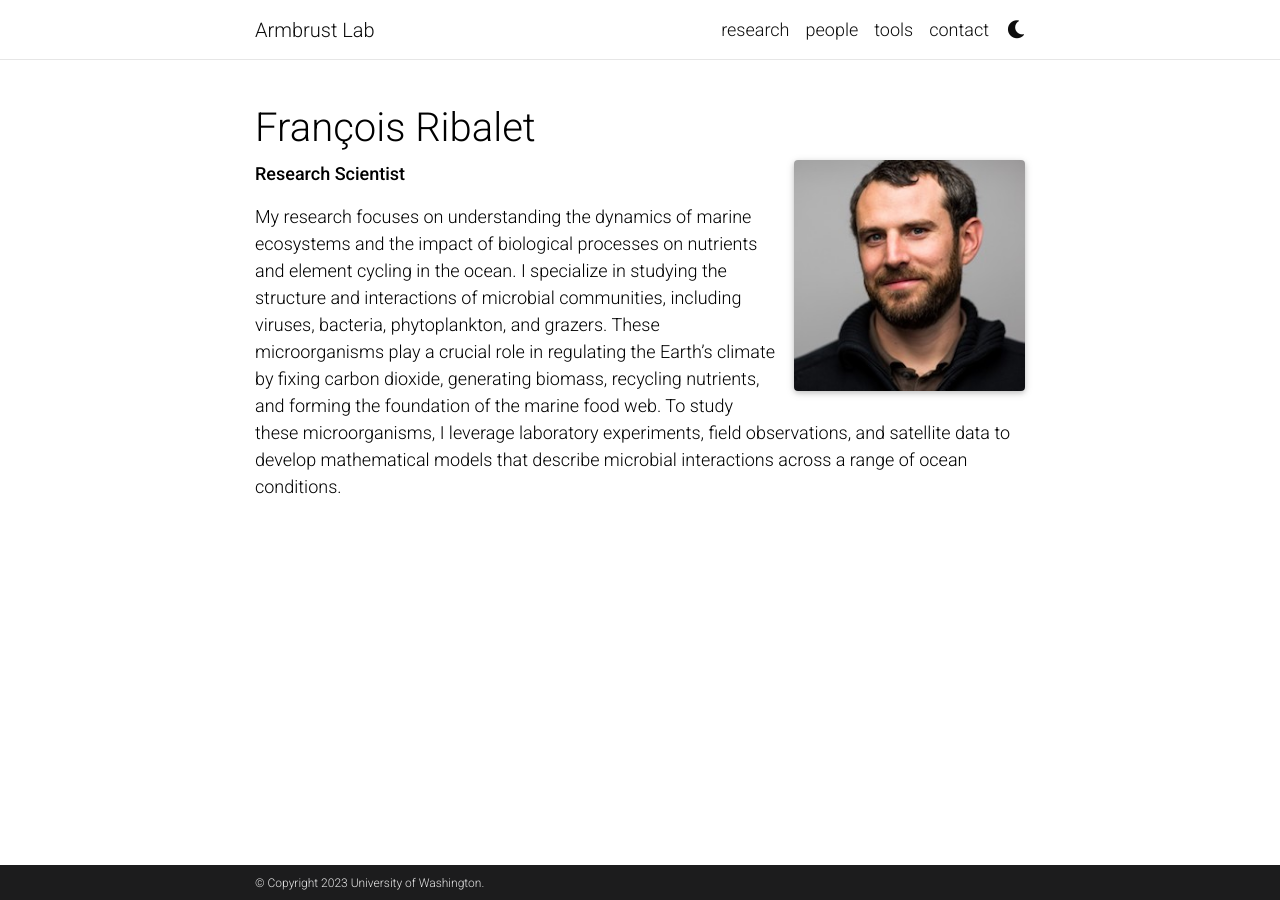
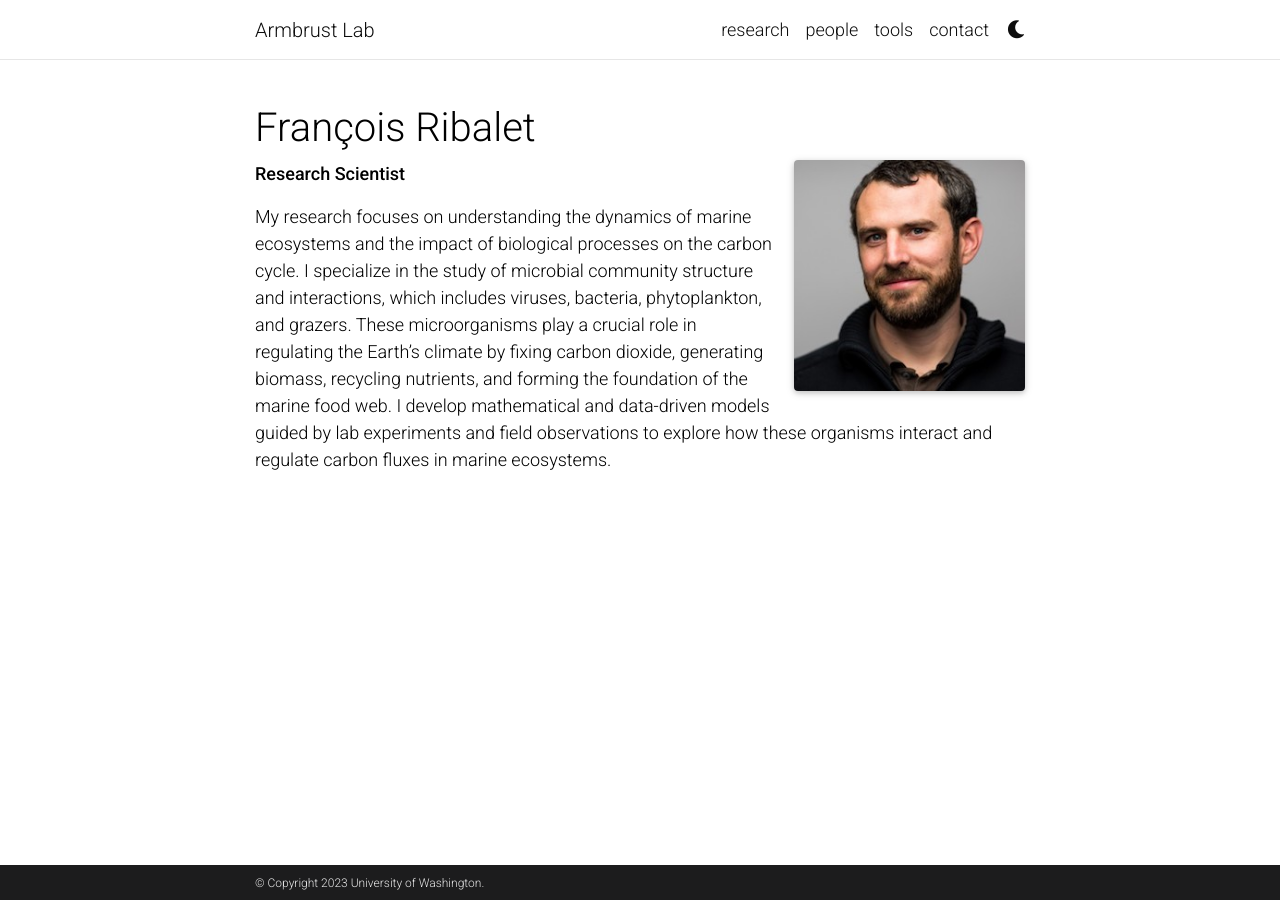
Before and after one commit to armbrustlab/armbrustlab.github.io, a Jekyll site: the page built from _people/ribalet.md, in a window 1280 px wide. Built offline with Jekyll 4.4.1, drawn with Linux system fonts in a browser that asks for light colours; full-size pictures stand in for the smaller copies a plugin makes; comment, search, counter and statistics services are not loaded; a style sheet for code colours, icons or effects is not loaded.

Commit message:
Update ribalet.md

```diff
--- a/_people/ribalet.md
+++ b/_people/ribalet.md
@@ -9,4 +9,7 @@ profile:
 
 **Research Scientist**
 
-My research focuses on understanding the dynamics of marine ecosystems and the impact of biological processes on nutrients and element cycling in the ocean. I specialize in studying the structure and interactions of microbial communities, including viruses, bacteria, phytoplankton, and grazers. These microorganisms play a crucial role in regulating the Earth's climate by fixing carbon dioxide, generating biomass, recycling nutrients, and forming the foundation of the marine food web. To study these microorganisms, I leverage laboratory experiments, field observations, and satellite data to develop mathematical models that describe microbial interactions across a range of ocean conditions.
+My research focuses on understanding the dynamics of marine ecosystems and the impact of biological processes on the carbon cycle.
+I specialize in the study of microbial community structure and interactions, which includes viruses, bacteria, phytoplankton, and grazers.
+These microorganisms play a crucial role in regulating the Earth's climate by fixing carbon dioxide, generating biomass, recycling nutrients, and forming the foundation of the marine food web.
+I develop mathematical and data-driven models guided by lab experiments and field observations to explore how these organisms interact  and regulate carbon fluxes in marine ecosystems.
```
